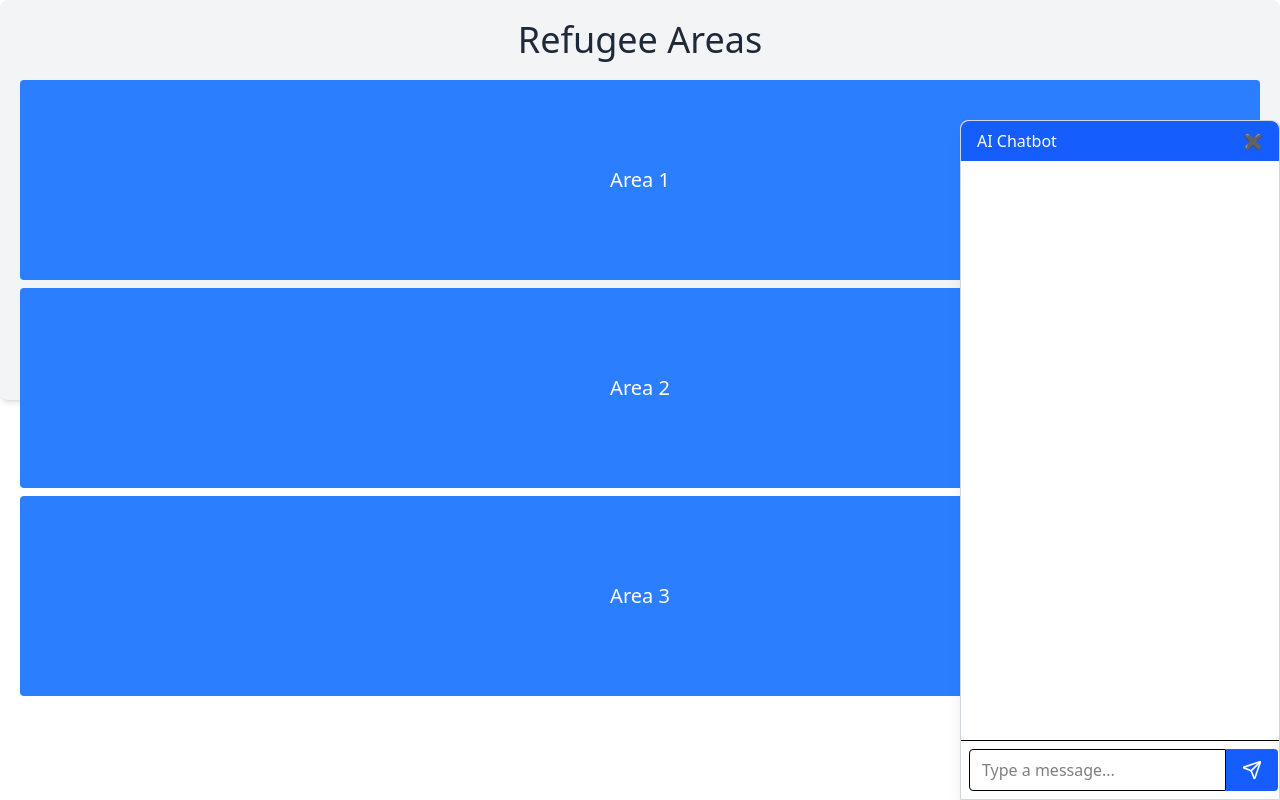
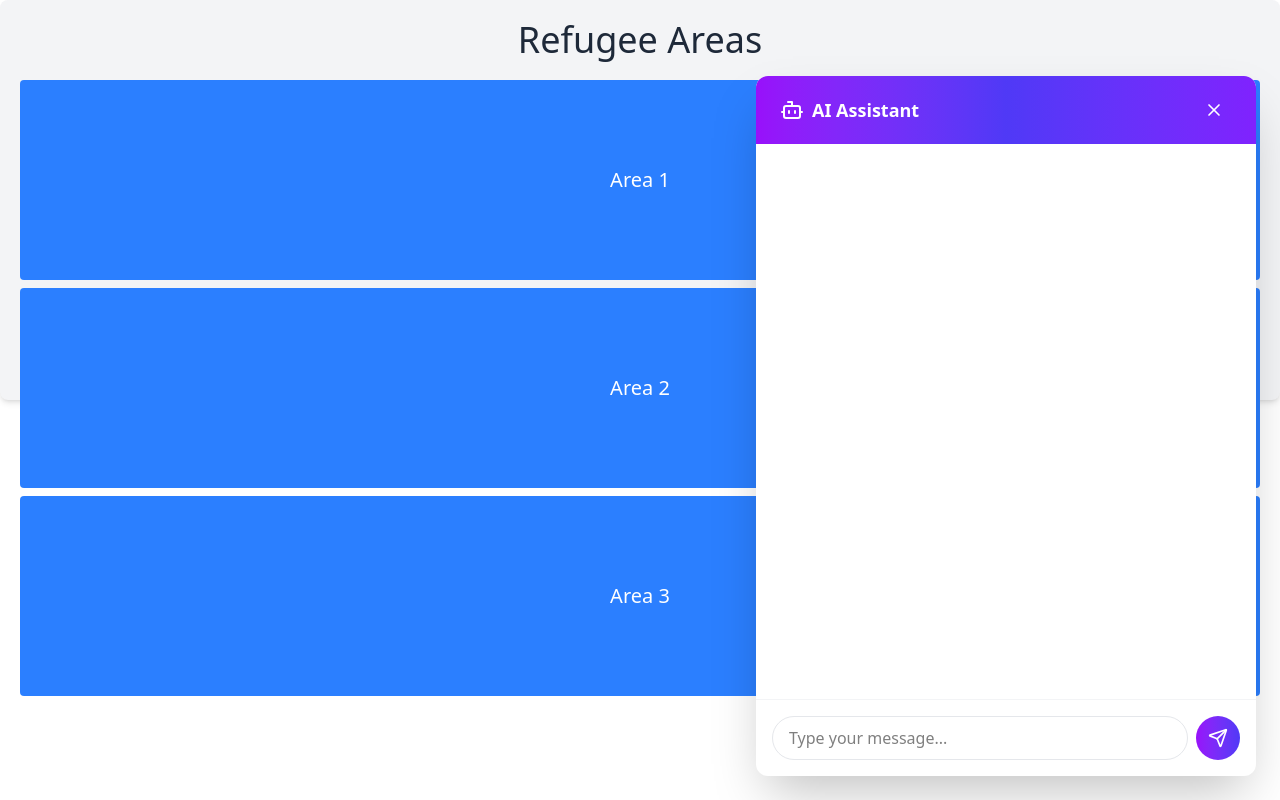
Before and after one commit to Kshitij04Poojary/54-GeoGuardian, a React (Vite) app in the folder frontend/: page /refugeearea in a window 1280 px wide. Both pictures are taken after a click on the button 1228 px from the left and 748 px from the top of the page. Built offline with nearby package versions, Linux system fonts and the light colour scheme.

Commit message:
chatbot finalized
chatbot finalized

```diff
--- a/frontend/package.json
+++ b/frontend/package.json
@@ -24,6 +24,7 @@
     "react-dom": "^18.3.1",
     "react-icons": "^5.4.0",
     "react-leaflet": "^4.2.1",
+    "react-markdown": "^9.0.3",
     "react-router-dom": "^7.1.3",
     "tailwindcss": "^4.0.0"
   },
--- a/frontend/src/components/chats/Chatbot.jsx
+++ b/frontend/src/components/chats/Chatbot.jsx
@@ -1,11 +1,21 @@
 import { useState, useEffect, useRef } from "react";
 import axios from "axios";
-import { Send, MessageCircle } from "lucide-react";
+import { Send, MessageCircle, X, Bot, User } from "lucide-react";
+import ReactMarkdown from "react-markdown";
+
+const LoadingDots = () => (
+  <div className="flex gap-1">
+    <div className="w-2 h-2 bg-indigo-600 rounded-full animate-bounce" />
+    <div className="w-2 h-2 bg-indigo-600 rounded-full animate-bounce" style={{ animationDelay: "0.2s" }} />
+    <div className="w-2 h-2 bg-indigo-600 rounded-full animate-bounce" style={{ animationDelay: "0.4s" }} />
+  </div>
+);
 
 const Chatbot = () => {
   const [isOpen, setIsOpen] = useState(false);
   const [messages, setMessages] = useState([]);
   const [input, setInput] = useState("");
+  const [isLoading, setIsLoading] = useState(false);
   const chatContainerRef = useRef(null);
 
   const toggleChat = () => {
@@ -18,72 +28,145 @@ const Chatbot = () => {
     const newMessages = [...messages, { text: input, sender: "user" }];
     setMessages(newMessages);
     setInput("");
+    setIsLoading(true);
 
     try {
+      await new Promise(resolve => setTimeout(resolve, 1000));
+
       const response = await axios.post("http://localhost:8000/api/chatbot", {
-        query: input, // ✅ Fixed key to match backend
+        query: input,
       });
 
       setMessages([...newMessages, { text: response.data.reply, sender: "bot" }]);
     } catch (error) {
       console.error("Error sending message:", error);
       setMessages([...newMessages, { text: "Error: Unable to connect to AI", sender: "bot" }]);
+    } finally {
+      setIsLoading(false);
     }
   };
 
-  // Auto-scroll to the latest message
   useEffect(() => {
     if (chatContainerRef.current) {
       chatContainerRef.current.scrollTop = chatContainerRef.current.scrollHeight;
     }
-  }, [messages]);
+  }, [messages, isLoading]);
+
+  const formatMarkdown = (text) => {
+    // Add proper spacing after bullet points and numbers
+    return text.replace(/^([*-]|\d+\.)\s*/gm, '$1 ');
+  };
 
   return (
     <>
-      {/* Floating Chat Button */}
       {!isOpen && (
         <button
-          className="fixed bottom-6 right-6 p-4 bg-blue-600 text-white rounded-full shadow-lg cursor-pointer"
+          className="fixed bottom-6 right-6 p-4 bg-gradient-to-r from-purple-600 to-indigo-600 text-white rounded-full shadow-lg cursor-pointer hover:scale-110 transition-transform duration-200 ease-in-out"
           onClick={toggleChat}
         >
           <MessageCircle size={24} />
         </button>
       )}
 
-      {/* Chat Window */}
       {isOpen && (
-        <div className="fixed bottom-0 right-0 w-80 h-[85vh] bg-white shadow-lg rounded-t-lg flex flex-col border border-gray-300">
-          {/* Header */}
-          <div className="bg-blue-600 text-white px-4 py-2 flex justify-between items-center rounded-t-lg">
-            <span>AI Chatbot</span>
-            <button onClick={toggleChat} className="text-white">✖</button>
+        <div className="fixed bottom-6 right-6 w-[500px] h-[700px] bg-white shadow-2xl rounded-xl flex flex-col">
+          <div className="bg-gradient-to-r from-purple-600 via-indigo-600 to-violet-600 text-white px-6 py-4 flex justify-between items-center rounded-t-xl">
+            <div className="flex items-center gap-2">
+              <Bot size={24} />
+              <span className="text-lg font-semibold">AI Assistant</span>
+            </div>
+            <button
+              onClick={toggleChat}
+              className="hover:bg-white/20 p-2 rounded-full transition-colors"
+            >
+              <X size={20} />
+            </button>
           </div>
 
-          {/* Chat Messages */}
-          <div ref={chatContainerRef} className="flex-1 overflow-y-auto p-4 space-y-2">
+          <div
+            className="flex-1 overflow-y-auto p-4 space-y-4"
+            ref={chatContainerRef}
+            style={{ scrollbarWidth: 'thin' }}
+          >
             {messages.map((msg, index) => (
-              <div key={index} className={`p-2 rounded-md max-w-[75%] ${msg.sender === "user" ? "bg-blue-500 text-white self-end ml-auto" : "bg-gray-200 text-black"}`}>
-                {msg.text}
+              <div
+                key={index}
+                className={`flex ${msg.sender === "user" ? "justify-end" : "justify-start"} gap-2 items-end`}
+              >
+                {msg.sender === "bot" && (
+                  <div className="w-8 h-8 rounded-full bg-indigo-100 flex items-center justify-center flex-shrink-0">
+                    <Bot size={20} className="text-indigo-600" />
+                  </div>
+                )}
+                <div
+                  className={`p-3 rounded-2xl max-w-[80%] ${
+                    msg.sender === "user"
+                      ? "bg-gradient-to-r from-purple-600 to-indigo-600 text-white rounded-tr-none"
+                      : "bg-gray-100 text-gray-800 rounded-tl-none"
+                  }`}
+                >
+                  <ReactMarkdown
+                    className={`text-sm leading-relaxed prose ${
+                      msg.sender === "user" ? "text-white text-right" : "text-gray-800 text-left"
+                    } prose-headings:font-semibold prose-p:my-1 prose-li:my-0 prose-ul:my-1 prose-ol:my-1 prose-pre:my-1 prose-pre:bg-gray-800/5 prose-pre:rounded prose-p:text-left prose-headings:text-left`}
+                  >
+                    {formatMarkdown(msg.text)}
+                  </ReactMarkdown>
+                </div>
+                {msg.sender === "user" && (
+                  <div className="w-8 h-8 rounded-full bg-indigo-600 flex items-center justify-center flex-shrink-0">
+                    <User size={20} className="text-white" />
+                  </div>
+                )}
               </div>
             ))}
+
+            {/* Loading Animation */}
+            {isLoading && (
+              <div className="flex gap-2 items-end fade-in">
+                <div className="w-8 h-8 rounded-full bg-indigo-100 flex items-center justify-center">
+                  <Bot size={20} className="text-indigo-600" />
+                </div>
+                <div className="bg-gray-100 py-3 px-4 rounded-2xl rounded-tl-none inline-flex items-center">
+                  <LoadingDots />
+                </div>
+              </div>
+            )}
           </div>
 
-          {/* Input Box */}
-          <div className="p-2 border-t flex">
+          <div className="p-4 border-t border-gray-100">
+            <div className="flex gap-2">
               <input
                 type="text"
-              className="flex-1 px-3 py-2 border rounded-l focus:outline-none"
-              placeholder="Type a message..."
+                className="flex-1 px-4 py-2 rounded-full border border-gray-200 focus:outline-none focus:border-indigo-500 transition-colors"
+                placeholder="Type your message..."
                 value={input}
                 onChange={(e) => setInput(e.target.value)}
                 onKeyDown={(e) => e.key === "Enter" && sendMessage()}
               />
-            <button className="bg-blue-600 text-white px-4 rounded-r" onClick={sendMessage}>
+              <button
+                className={`bg-gradient-to-r from-purple-600 to-indigo-600 text-white p-3 rounded-full transition-all ${
+                  isLoading ? 'opacity-50 cursor-not-allowed' : 'hover:shadow-lg'
+                }`}
+                onClick={sendMessage}
+                disabled={isLoading}
+              >
                 <Send size={20} />
               </button>
             </div>
           </div>
+        </div>
       )}
+
+      <style jsx global>{`
+        @keyframes fade-in {
+          from { opacity: 0; transform: translateY(10px); }
+          to { opacity: 1; transform: translateY(0); }
+        }
+        .fade-in {
+          animation: fade-in 0.3s ease-out;
+        }
+      `}</style>
     </>
   );
 };
```
Also changed, not shown: 2 other files (tests, documents, lock files or other folders). Lines whose indentation alone changed are shown as unchanged.
